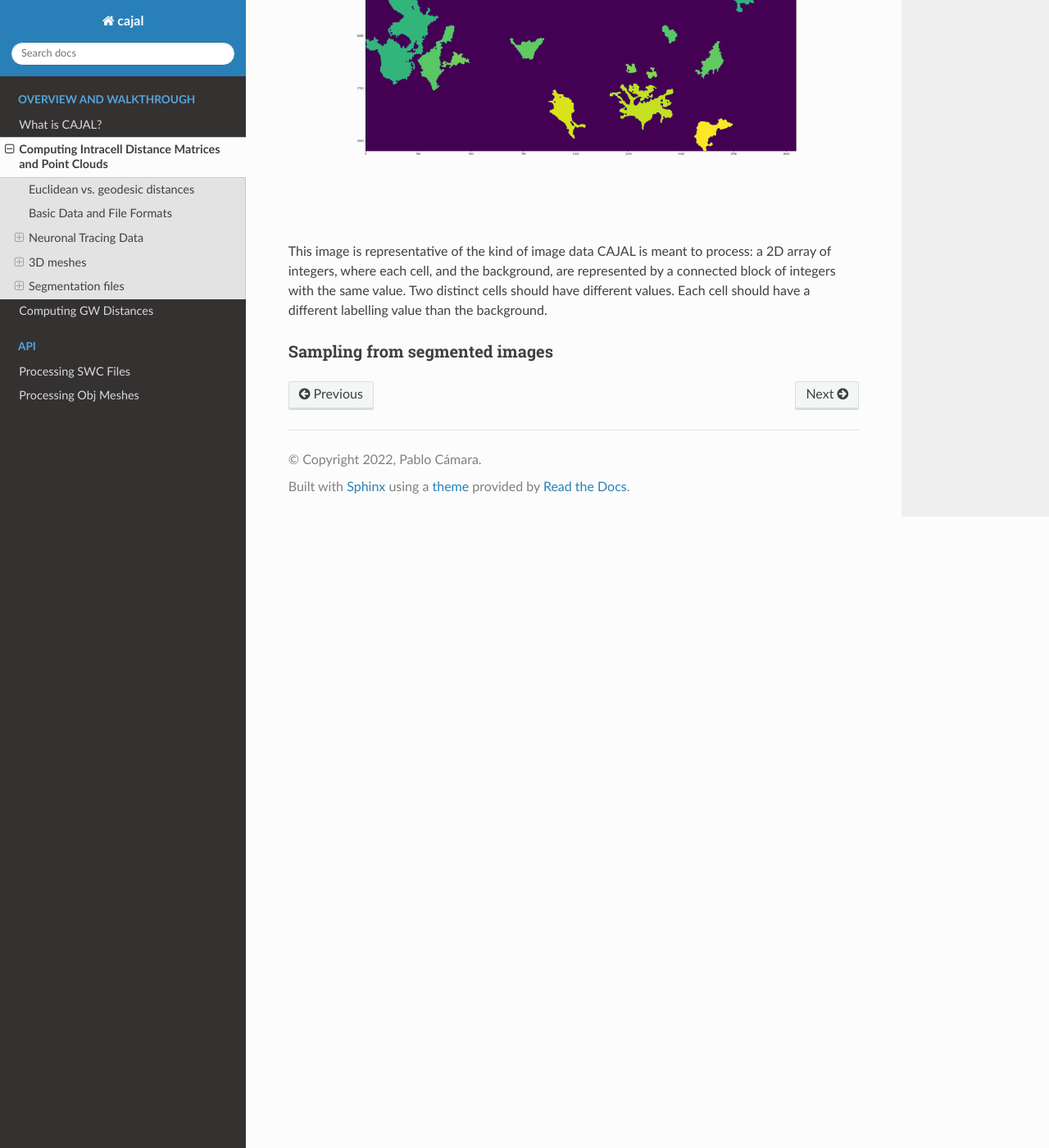
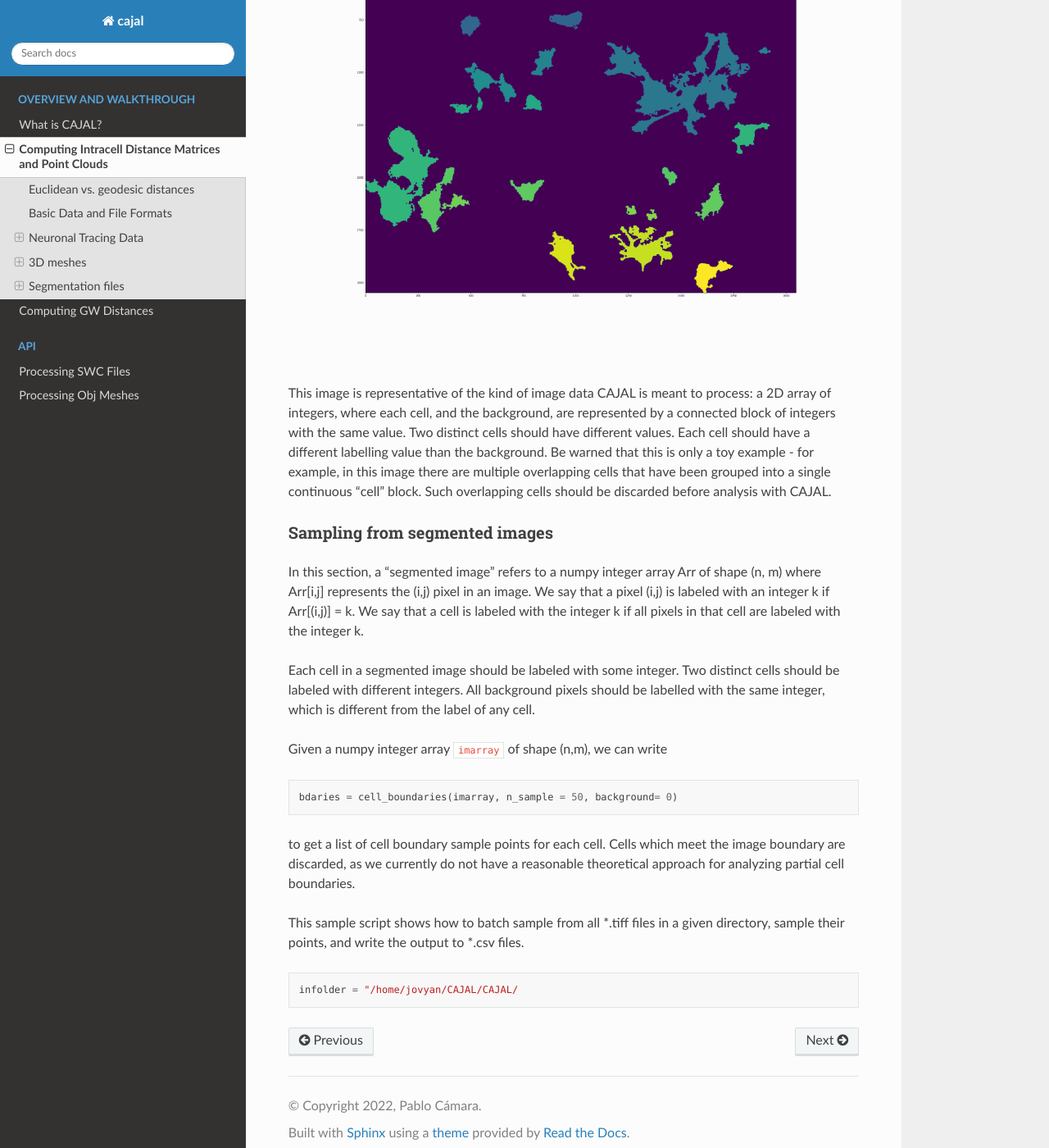
Before and after one commit to CamaraLab/CAJAL, a Sphinx documentation site: the page built from docs/computing-intracell-distance-matrices.rst, in a window 1280 px wide and 1400 px high, scrolled down 7923 px. Shown: the whole window at 82% size. Built offline with Sphinx 7.4.7 and the Read the Docs theme 2.0.0, drawn with Linux system fonts in a browser that asks for light colours; some of the changed text lies outside the part shown.

```diff
--- a/docs/computing-intracell-distance-matrices.rst
+++ b/docs/computing-intracell-distance-matrices.rst
@@ -260,6 +260,8 @@
 Segmentation files
 -------------------
 
+
+
 Overview of image segmentation
 ^^^^^^^^^^^^^^^^^^^^^^^^^^^^^^
 `Image segmentation <https://en.wikipedia.org/wiki/Image_segmentation>`_ is the
@@ -274,9 +276,18 @@
 image segmentation, the linked YouTube video is only 6 minutes long and is a
 helpful introduction.) CAJAL provides tools to sample from the cell boundaries
 of segmented image files, such as the image provided at the
-`5:20 mark of the above video <https://youtu.be/gF4nhq7I2Eo?t=320>`_. CAJAL is
-**not** a tool for morphological image segmentation. However, we provide a
-brief sample script here to show how a user might prepare data for use with CAJAL.
+`5:20 mark of the above video <https://youtu.be/gF4nhq7I2Eo?t=320>`_.
+
+
+.. warning::
+
+   CAJAL is not a tool for image segmentation. The user is expected to segment
+   and clean their own images.
+
+
+However, we provide a
+brief sample script here to show how a user might prepare data for use with
+CAJAL.
 
 Suppose that the user has a collection of \*.tiff files such as the following
 (from CAJAL/data/tiff_images/epd210cmd1l3_1.tif)
@@ -350,7 +361,38 @@
 process: a 2D array of integers, where each cell, and the background, are
 represented by a connected block of integers with the same value. Two distinct
 cells should have different values. Each cell should have a different labelling
-value than the background.
+value than the background. Be warned that this is only a toy example - for
+example, in this image there are multiple overlapping cells that have been
+grouped into a single continuous "cell" block. Such overlapping cells should be
+discarded before analysis with CAJAL.
 
 Sampling from segmented images
 ^^^^^^^^^^^^^^^^^^^^^^^^^^^^^^
+
+In this section, a "segmented image" refers to a numpy integer array Arr of shape
+(n, m) where Arr[i,j] represents the (i,j) pixel in an image. We say that a
+pixel (i,j) is labeled with an integer k if Arr[(i,j)] = k.  We say that a cell is
+labeled with the integer k if all pixels in that cell are labeled with the
+integer k.
+
+Each cell in a segmented image should be labeled with some integer. Two
+distinct cells should be labeled with different integers. All background pixels
+should be labelled with the same integer, which is different from the label of
+any cell.
+
+Given a numpy integer array :code:`imarray` of shape (n,m), we can write
+
+.. code-block:: python
+
+		bdaries = cell_boundaries(imarray, n_sample = 50, background= 0)
+
+to get a list of cell boundary sample points for each cell. Cells which meet
+the image boundary are discarded, as we currently do not have a reasonable
+theoretical approach for analyzing partial cell boundaries.
+
+This sample script shows how to batch sample from all \*.tiff files in a given
+directory, sample their points, and write the output to \*.csv files.
+
+.. code-block:: python
+
+		infolder = "/home/jovyan/CAJAL/CAJAL/
--- /dev/null
+++ b/docs/sample_seg.rst
@@ -0,0 +1,4 @@
+Sampling from Segmented Images
+==============================
+
+.. autofunction:: sample_seg.cell_boundaries
```
Also changed, not shown: 6 other files.
